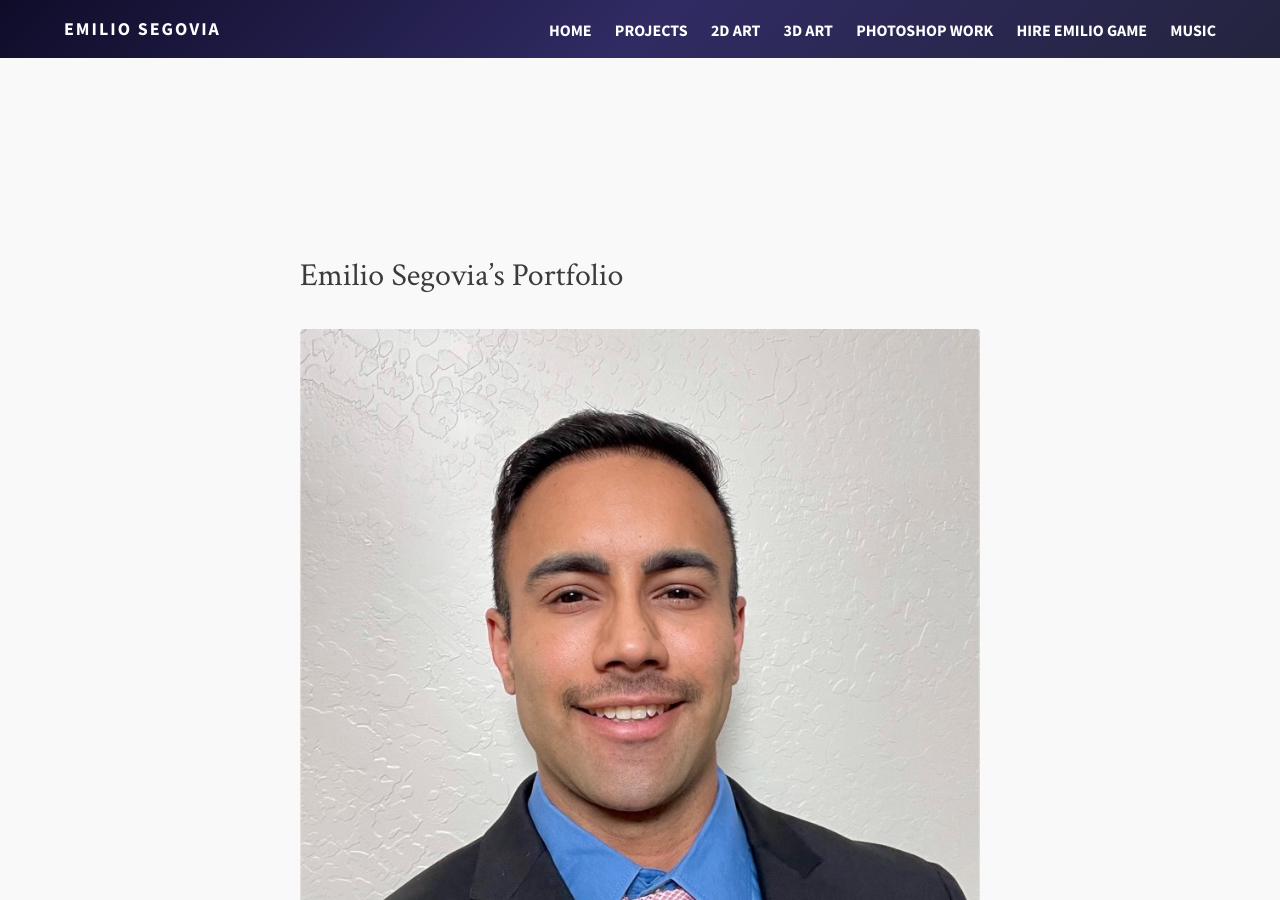
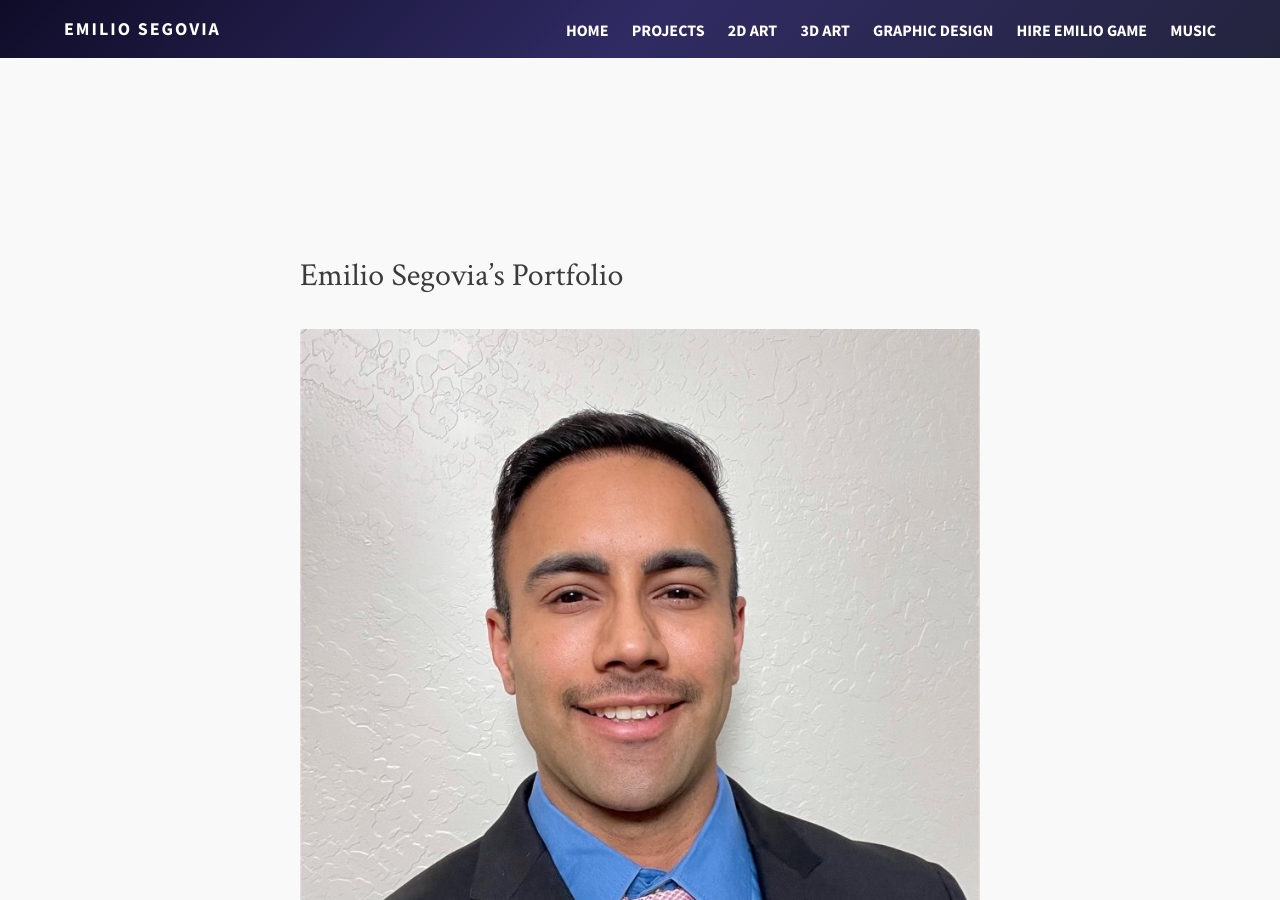
Before and after one commit to leomuteki/leomuteki.github.io, a Jekyll site: the page built from index.md, in a window 1280 px wide and 900 px high. Built offline with Jekyll 4.4.1, drawn with Linux system fonts in a browser that asks for light colours.

Commit message:
Rename Photoshop Work to Graphic Design

```diff
--- a/_config.yml
+++ b/_config.yml
@@ -34,7 +34,7 @@ links:
     url: /2D_Art
   - title: 3D Art
     url: /3D_Art
-  - title: Photoshop Work
+  - title: Graphic Design
     url: /Photoshop
   - title: Hire Emilio Game
     url: /HireEmilio
```
Also changed, not shown: Photoshop.md (+1 -1 lines).
